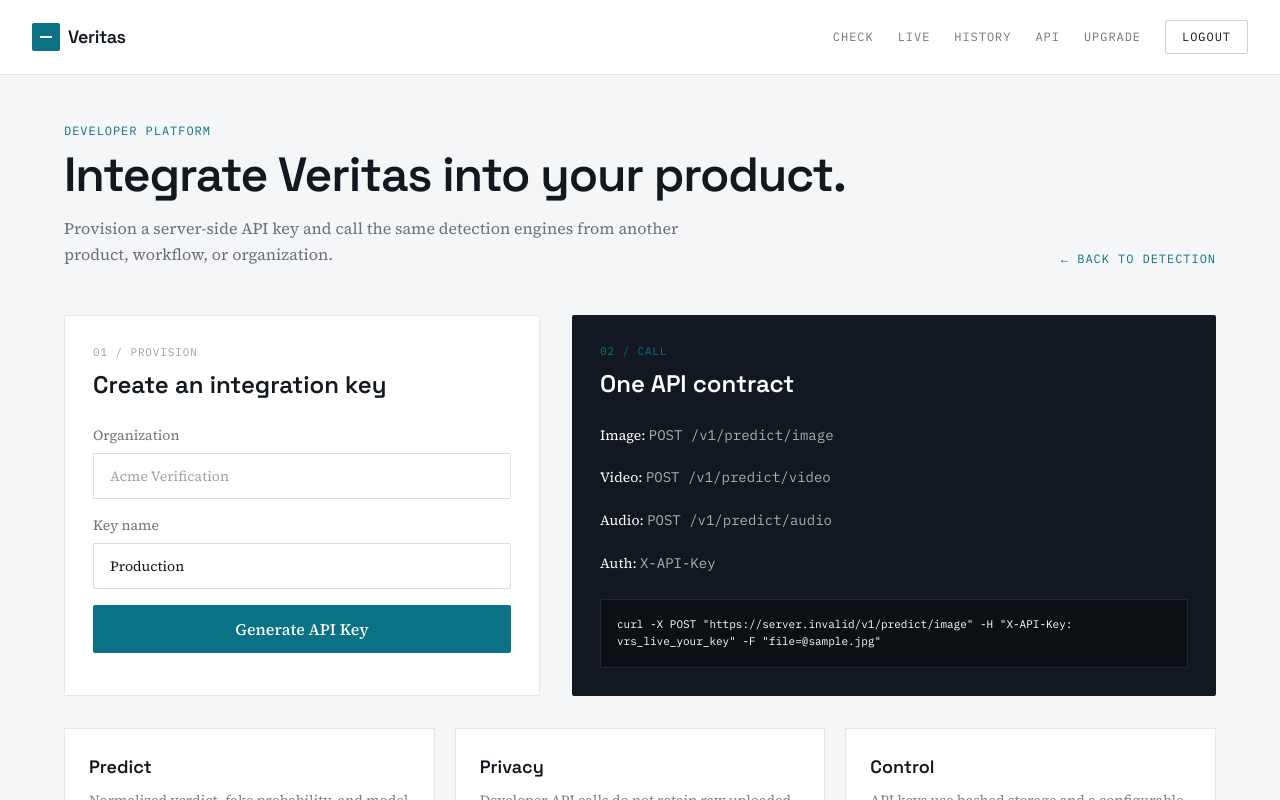
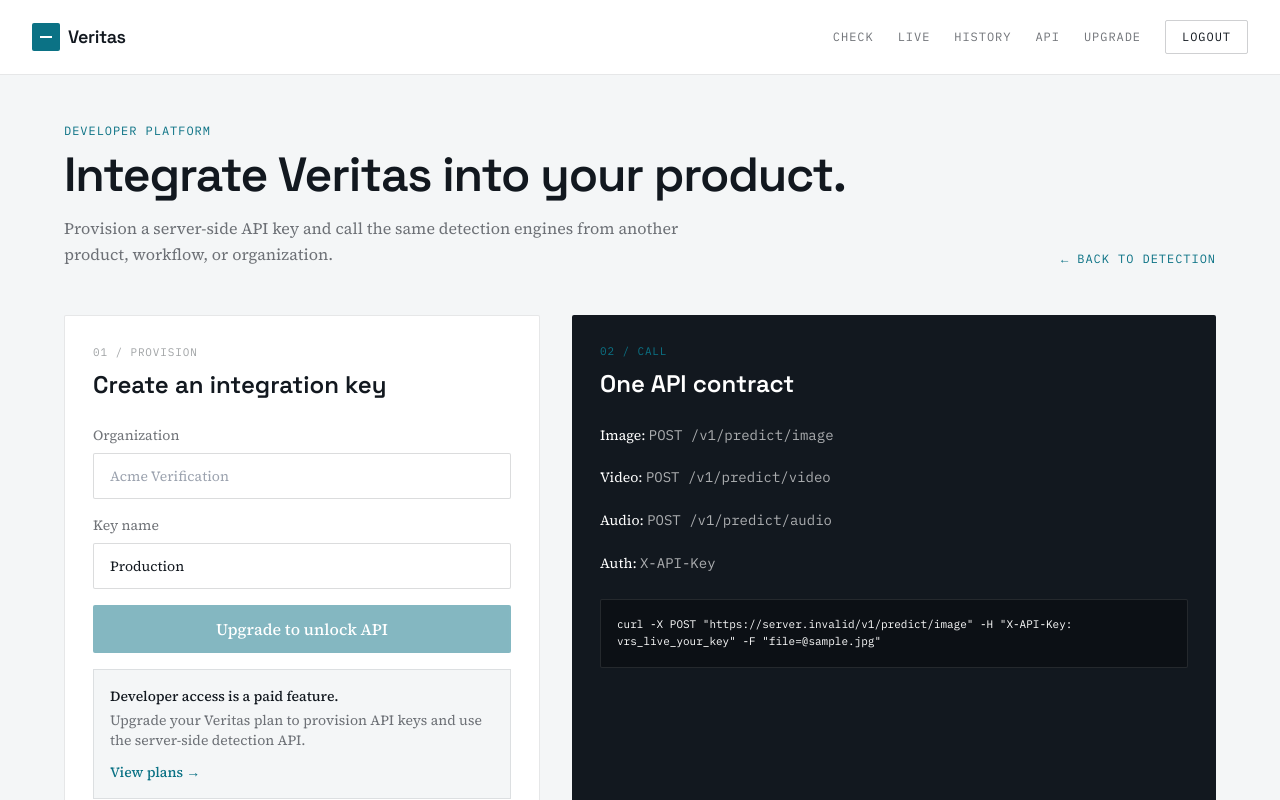
Before and after one commit to obrahimanshu14-collab/deepfake-detection-system, a React (Vite) app in the folder frontend/: page /developers in a window 1280 px wide. Shown: the top 800 px of the page. Built offline with nearby package versions, Linux system fonts and the light colour scheme; no server answers; sample sign-in values are in the browser's storage.

Commit message:
Gate developer API behind paid plan

```diff
--- a/frontend/src/pages/DeveloperPage.jsx
+++ b/frontend/src/pages/DeveloperPage.jsx
@@ -1,4 +1,4 @@
-import { useMemo, useState } from "react";
+import { useEffect, useMemo, useState } from "react";
 import { Link } from "react-router-dom";
 import api from "../services/api";
 
@@ -9,6 +9,9 @@
   const [error, setError] = useState("");
   const [copied, setCopied] = useState(false);
   const [loading, setLoading] = useState(false);
+  const [accountLoading, setAccountLoading] = useState(true);
+  const [hasPremium, setHasPremium] = useState(false);
+  const [premiumExpiresAt, setPremiumExpiresAt] = useState(null);
 
   const apiBase = api.defaults.baseURL || "http://127.0.0.1:8000";
   const curl = useMemo(
@@ -19,8 +22,29 @@
     [apiBase, apiKey]
   );
 
+  useEffect(() => {
+    let mounted = true;
+    api.get("/auth/me")
+      .then(({ data }) => {
+        if (!mounted) return;
+        setHasPremium(Boolean(data.has_premium));
+        setPremiumExpiresAt(data.premium_expires_at);
+      })
+      .catch(() => {
+        if (mounted) setHasPremium(false);
+      })
+      .finally(() => {
+        if (mounted) setAccountLoading(false);
+      });
+    return () => { mounted = false; };
+  }, []);
+
   async function createKey(event) {
     event.preventDefault();
+    if (!hasPremium) {
+      setError("Developer API access requires an active paid plan.");
+      return;
+    }
     setLoading(true);
     setError("");
     setApiKey("");
@@ -91,11 +115,23 @@
               </label>
               {error && <p className="text-sm text-verdict-fake">{error}</p>}
               <button
-                disabled={loading}
+                disabled={loading || accountLoading || !hasPremium}
                 className="w-full bg-signal text-white py-3 rounded-sm font-medium disabled:opacity-50"
               >
-                {loading ? "Provisioning…" : "Generate API Key"}
+                {accountLoading ? "Checking plan…" : loading ? "Provisioning…" : hasPremium ? "Generate API Key" : "Upgrade to unlock API"}
               </button>
+              {!accountLoading && !hasPremium && (
+                <div className="mt-3 border border-ink/10 bg-mist p-4 text-sm text-ink/60">
+                  <p className="font-medium text-ink mb-1">Developer access is a paid feature.</p>
+                  <p>Upgrade your Veritas plan to provision API keys and use the server-side detection API.</p>
+                  <Link to="/upgrade" className="inline-block mt-3 text-signal font-medium">View plans →</Link>
+                </div>
+              )}
+              {!accountLoading && hasPremium && premiumExpiresAt && (
+                <p className="text-xs text-ink/40">
+                  Paid access active until {new Date(premiumExpiresAt).toLocaleDateString()}.
+                </p>
+              )}
             </form>
 
             {apiKey && (
```
